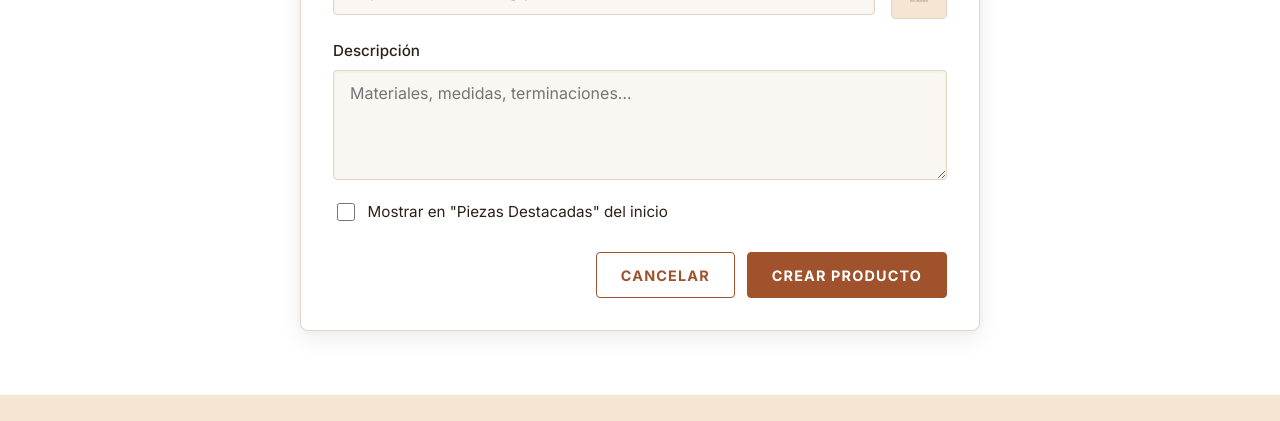
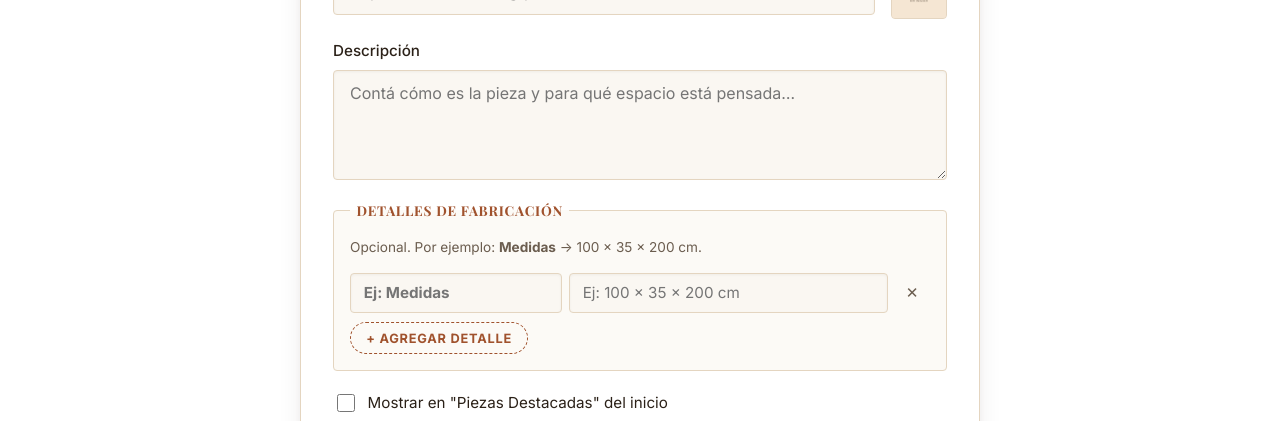
Before and after one commit to JoaquinCofino/Hermanos-Jota-Ctrl-C, a React (Create React App) app in the folder client/: page /admin/crear-producto in a window 1280 px wide. Shown: the part 639-1060 px from the top of the page. Built offline with nearby package versions, Linux system fonts and the light colour scheme; no server answers.

Commit message:
feat(admin): cargar y editar detalles de fabricación desde el formulario de producto

```diff
--- a/client/src/components/ProductForm/ProductForm.css
+++ b/client/src/components/ProductForm/ProductForm.css
@@ -98,6 +98,106 @@
     border-radius: var(--radio-borde);
 }
 
+/* ---------- Detalles de fabricación ---------- */
+.form-producto__fabricacion {
+    display: flex;
+    flex-direction: column;
+    gap: 0.6rem;
+    min-width: 0;
+    margin: 0;
+    padding: 1rem;
+    border: 1px solid var(--color-borde);
+    border-radius: var(--radio-borde);
+    background: #fcfaf6;
+}
+
+.form-producto__fabricacion legend {
+    padding: 0 0.4rem;
+    font-family: var(--font-secundaria);
+    font-size: 0.85rem;
+    font-weight: 700;
+    letter-spacing: 0.06em;
+    text-transform: uppercase;
+    color: var(--color-siena);
+}
+
+.form-producto__ayuda {
+    margin: 0 0 0.25rem;
+    font-size: 0.85rem;
+    color: var(--color-texto-suave);
+}
+
+/* Mobile: nombre + botón arriba, valor abajo a todo el ancho */
+.form-producto__detalle {
+    display: grid;
+    grid-template-columns: minmax(0, 1fr) auto;
+    grid-template-areas:
+        "nombre quitar"
+        "valor valor";
+    gap: 0.4rem;
+    padding-bottom: 0.6rem;
+    border-bottom: 1px dashed var(--color-borde);
+}
+
+.form-producto__detalle-nombre {
+    grid-area: nombre;
+    font-weight: 600;
+}
+
+.form-producto__detalle-valor {
+    grid-area: valor;
+}
+
+.form-producto .form-producto__detalle input {
+    padding: 0.6rem 0.8rem;
+    font-size: 0.95rem;
+}
+
+.form-producto__detalle--error input[aria-invalid="true"] {
+    border-color: #d32f2f;
+    box-shadow: 0 0 0 2px rgba(211, 47, 47, 0.15);
+}
+
+.form-producto__detalle-quitar {
+    grid-area: quitar;
+    align-self: center;
+    width: 36px;
+    height: 36px;
+    border: 1px solid transparent;
+    border-radius: 999px;
+    background: none;
+    color: var(--color-texto-suave);
+    font-size: 0.95rem;
+    cursor: pointer;
+    transition: color var(--transicion), border-color var(--transicion), background-color var(--transicion);
+}
+
+.form-producto__detalle-quitar:hover {
+    color: #b3261e;
+    border-color: #f2c4bf;
+    background: #fdecea;
+}
+
+.form-producto__agregar {
+    align-self: flex-start;
+    padding: 0.45rem 0.95rem;
+    border: 1px dashed var(--color-siena);
+    border-radius: 999px;
+    background: none;
+    color: var(--color-siena);
+    font-family: var(--font-primaria);
+    font-size: 0.8rem;
+    font-weight: 600;
+    letter-spacing: 0.06em;
+    text-transform: uppercase;
+    cursor: pointer;
+    transition: background-color var(--transicion);
+}
+
+.form-producto__agregar:hover {
+    background: var(--color-alabastro);
+}
+
 .form-producto__check {
     display: flex;
     align-items: center;
@@ -161,4 +261,12 @@
         flex-direction: row;
         justify-content: flex-end;
     }
+
+    /* Desde tablet: nombre | valor | quitar en una sola fila, como se ve en el detalle */
+    .form-producto__detalle {
+        grid-template-columns: minmax(0, 2fr) minmax(0, 3fr) auto;
+        grid-template-areas: "nombre valor quitar";
+        padding-bottom: 0;
+        border-bottom: 0;
+    }
 }
--- a/client/src/components/ProductForm/ProductForm.jsx
+++ b/client/src/components/ProductForm/ProductForm.jsx
@@ -2,28 +2,27 @@ import { useState } from 'react';
 import { rutaImagen } from '../../services/api';
 import './ProductForm.css';
 
-const VALORES_VACIOS = {
-    nombre: '',
-    categoria: '',
-    precio: '',
-    stock: '',
-    imagenUrl: '',
-    descripcion: '',
-    destacado: false
-};
+// Cada fila de "Detalles de fabricación" tiene una clave propia para que React
+// no mezcle los inputs cuando se borra una fila del medio.
+let siguienteClave = 0;
+const nuevaFila = (label = '', value = '') => ({ clave: siguienteClave++, label, value });
 
 // Pasa un producto de la API a los valores del formulario (los inputs trabajan con strings)
 function valoresDesdeProducto(producto) {
-    if (!producto) return VALORES_VACIOS;
+    const fabricacion = producto?.fabricacion?.length
+        ? producto.fabricacion.map((item) => nuevaFila(item.label, item.value))
+        : [nuevaFila()];
+
     return {
-        nombre: producto.nombre ?? '',
-        categoria: producto.categoria ?? '',
-        precio: producto.precio != null ? String(producto.precio) : '',
-        stock: producto.stock != null ? String(producto.stock) : '',
+        nombre: producto?.nombre ?? '',
+        categoria: producto?.categoria ?? '',
+        precio: producto?.precio != null ? String(producto.precio) : '',
+        stock: producto?.stock != null ? String(producto.stock) : '',
         // imagenUrl es el valor crudo de Mongo; "imagen" es el del backend viejo
-        imagenUrl: producto.imagenUrl ?? producto.imagen ?? '',
-        descripcion: producto.descripcion ?? '',
-        destacado: Boolean(producto.destacado)
+        imagenUrl: producto?.imagenUrl ?? producto?.imagen ?? '',
+        descripcion: producto?.descripcion ?? '',
+        destacado: Boolean(producto?.destacado),
+        fabricacion
     };
 }
 
@@ -41,6 +40,13 @@ function validar(valores) {
     if (valores.stock.trim() !== '' && !(Number.isInteger(Number(valores.stock)) && Number(valores.stock) >= 0)) {
         errores.stock = 'El stock tiene que ser un número entero (0 o más).';
     }
+
+    // Una fila con nombre pero sin valor (o al revés) está incompleta; una fila vacía se ignora
+    const filasIncompletas = valores.fabricacion
+        .filter((fila) => Boolean(fila.label.trim()) !== Boolean(fila.value.trim()))
+        .map((fila) => fila.clave);
+    if (filasIncompletas.length > 0) errores.fabricacion = filasIncompletas;
+
     return errores;
 }
 
@@ -60,6 +66,23 @@ export default function ProductForm({ producto, categorias = [], textoBoton, onS
         setErrores((prev) => ({ ...prev, [name]: undefined }));
     };
 
+    const cambiarDetalle = (clave, campo, valor) => {
+        setValores((prev) => ({
+            ...prev,
+            fabricacion: prev.fabricacion.map((fila) => (fila.clave === clave ? { ...fila, [campo]: valor } : fila))
+        }));
+        setErrores((prev) => ({ ...prev, fabricacion: undefined }));
+    };
+
+    const agregarDetalle = () => {
+        setValores((prev) => ({ ...prev, fabricacion: [...prev.fabricacion, nuevaFila()] }));
+    };
+
+    const quitarDetalle = (clave) => {
+        setValores((prev) => ({ ...prev, fabricacion: prev.fabricacion.filter((fila) => fila.clave !== clave) }));
+        setErrores((prev) => ({ ...prev, fabricacion: undefined }));
+    };
+
     const handleSubmit = async (e) => {
         e.preventDefault();
 
@@ -77,7 +100,11 @@ export default function ProductForm({ producto, categorias = [], textoBoton, onS
                 stock: valores.stock.trim() === '' ? 0 : Number(valores.stock),
                 imagenUrl: valores.imagenUrl.trim(),
                 descripcion: valores.descripcion.trim(),
-                destacado: valores.destacado
+                destacado: valores.destacado,
+                // Solo se mandan las filas completas (nombre + valor)
+                fabricacion: valores.fabricacion
+                    .filter((fila) => fila.label.trim() && fila.value.trim())
+                    .map((fila) => ({ label: fila.label.trim(), value: fila.value.trim() }))
             });
             // Si salió bien, la página que usa el form navega a otra ruta
         } catch (err) {
@@ -192,11 +219,66 @@ export default function ProductForm({ producto, categorias = [], textoBoton, onS
                     id="producto-descripcion"
                     name="descripcion"
                     rows="4"
-                    placeholder="Materiales, medidas, terminaciones…"
+                    placeholder="Contá cómo es la pieza y para qué espacio está pensada…"
                     value={valores.descripcion}
                     onChange={handleChange}
                 />
             </div>
+
+            {/* Lista libre de pares nombre → valor: cada producto puede tener detalles distintos */}
+            <fieldset className="form-producto__fabricacion">
+                <legend>Detalles de fabricación</legend>
+                <p className="form-producto__ayuda">
+                    Opcional. Por ejemplo: <strong>Medidas</strong> → 100 × 35 × 200 cm.
+                </p>
+
+                {valores.fabricacion.map((fila, indice) => {
+                    const incompleta = errores.fabricacion?.includes(fila.clave);
+                    return (
+                        <div
+                            key={fila.clave}
+                            className={`form-producto__detalle ${incompleta ? 'form-producto__detalle--error' : ''}`}
+                        >
+                            <input
+                                type="text"
+                                className="form-producto__detalle-nombre"
+                                aria-label={`Nombre del detalle ${indice + 1}`}
+                                placeholder="Ej: Medidas"
+                                value={fila.label}
+                                onChange={(e) => cambiarDetalle(fila.clave, 'label', e.target.value)}
+                                aria-invalid={Boolean(incompleta && !fila.label.trim())}
+                            />
+                            <input
+                                type="text"
+                                className="form-producto__detalle-valor"
+                                aria-label={`Valor del detalle ${indice + 1}`}
+                                placeholder="Ej: 100 × 35 × 200 cm"
+                                value={fila.value}
+                                onChange={(e) => cambiarDetalle(fila.clave, 'value', e.target.value)}
+                                aria-invalid={Boolean(incompleta && !fila.value.trim())}
+                            />
+                            <button
+                                type="button"
+                                className="form-producto__detalle-quitar"
+                                aria-label={`Quitar el detalle ${indice + 1}`}
+                                onClick={() => quitarDetalle(fila.clave)}
+                            >
+                                ✕
+                            </button>
+                        </div>
+                    );
+                })}
+
+                {errores.fabricacion && (
+                    <span className="form-producto__error">
+                        Completá el nombre y el valor de cada detalle, o quitá la fila.
+                    </span>
+                )}
+
+                <button type="button" className="form-producto__agregar" onClick={agregarDetalle}>
+                    + Agregar detalle
+                </button>
+            </fieldset>
 
             <label className="form-producto__check">
                 <input
```
